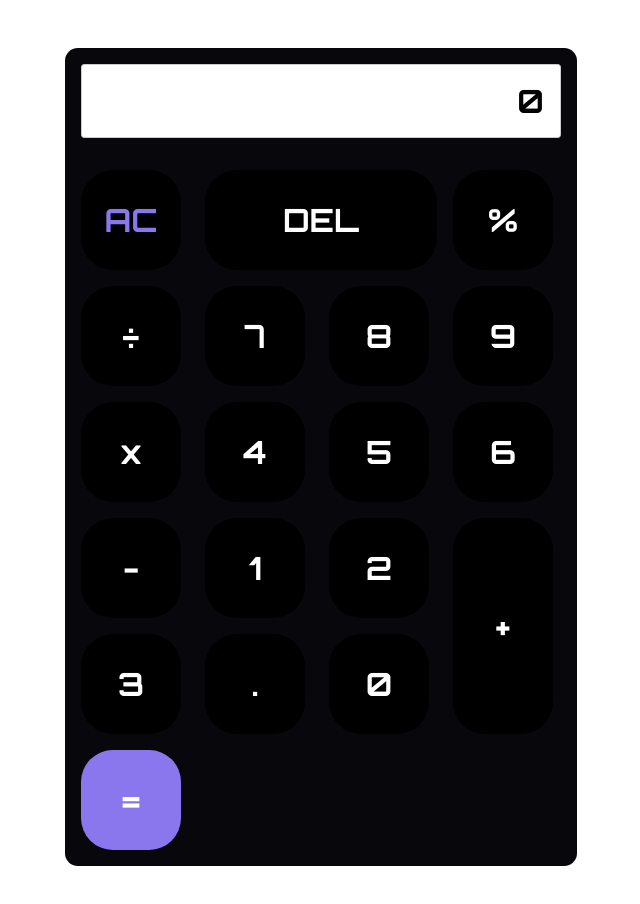
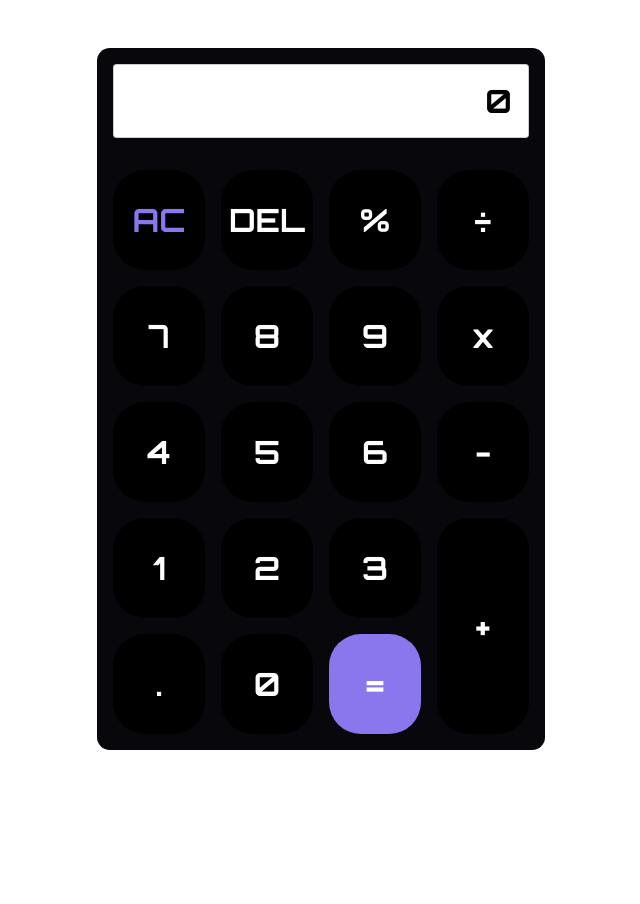
Before and after one commit to ridhoaditya660/calculator-DTS, a plain HTML site: page index.html in a window 1280 px wide. Shown: the whole page, without its empty margins (319-959 px from the left). After the commit the page ends 800 px from the top, so only its background shows below. Drawn offline with Linux system fonts and the light colour scheme.

```diff
--- a/css/style.css
+++ b/css/style.css
@@ -10,7 +10,7 @@
 }
 
 .container {
-	max-width: 32rem;
+	max-width: 28rem;
 	margin: 3rem auto;
 	background-color: #08070b;
 	padding: 1rem;
@@ -43,7 +43,7 @@
 
 .action-wrapper .action-button {
 	height: 100px;
-	width: 100px;
+	/* width: 100px; */
 	border-radius: 2rem;
 	background-color: black;
 	display: flex;
@@ -72,13 +72,6 @@
 	background-color: #444444;
 }
 
-.operand_delete {
-	grid-column-start: 2;
-	grid-column-end: 4;
-	width: 100% !important;
-	grid-row: 1;
-}
-
 .multiply {
 	grid-column: 4;
 	grid-row-start: 4;
```
